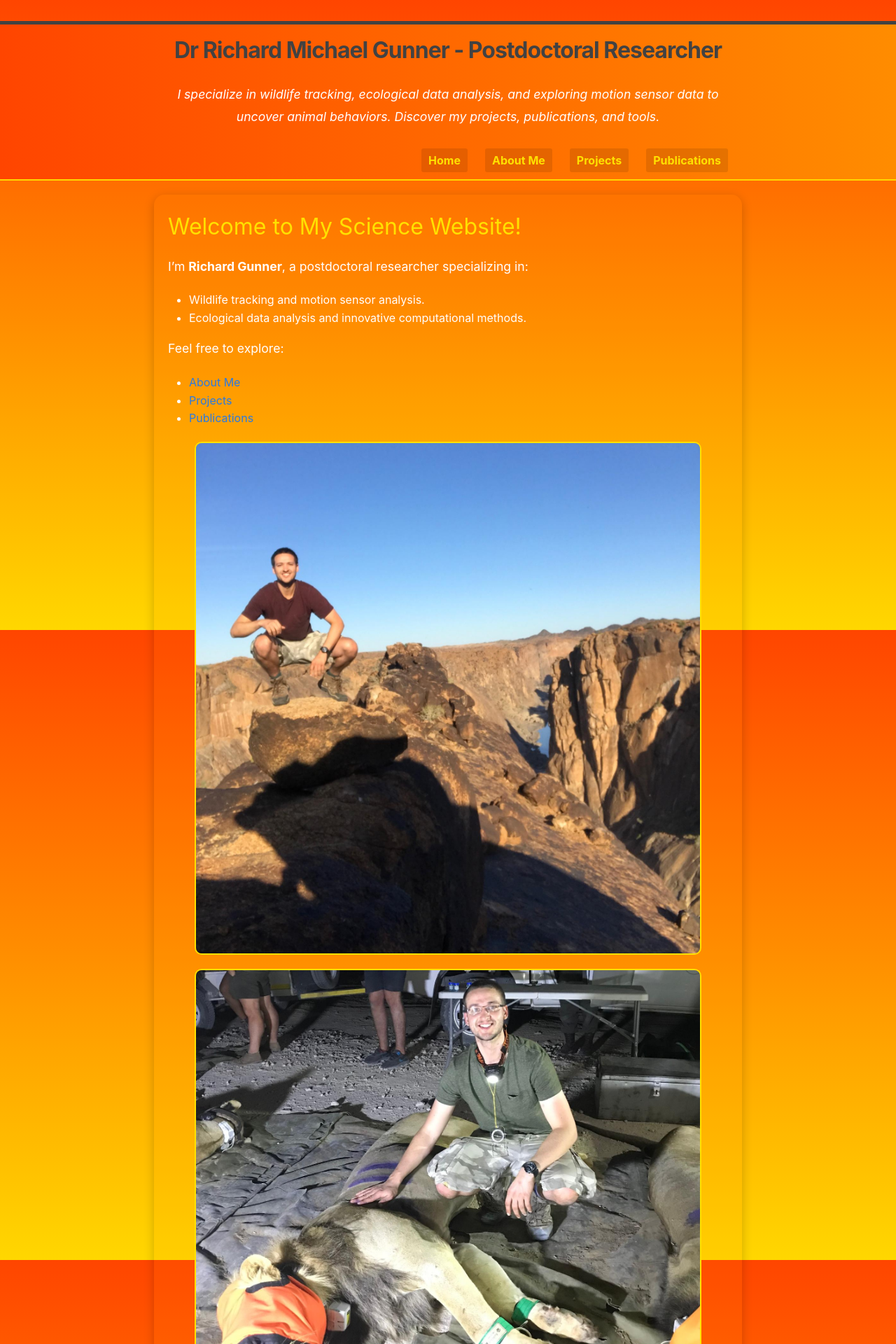
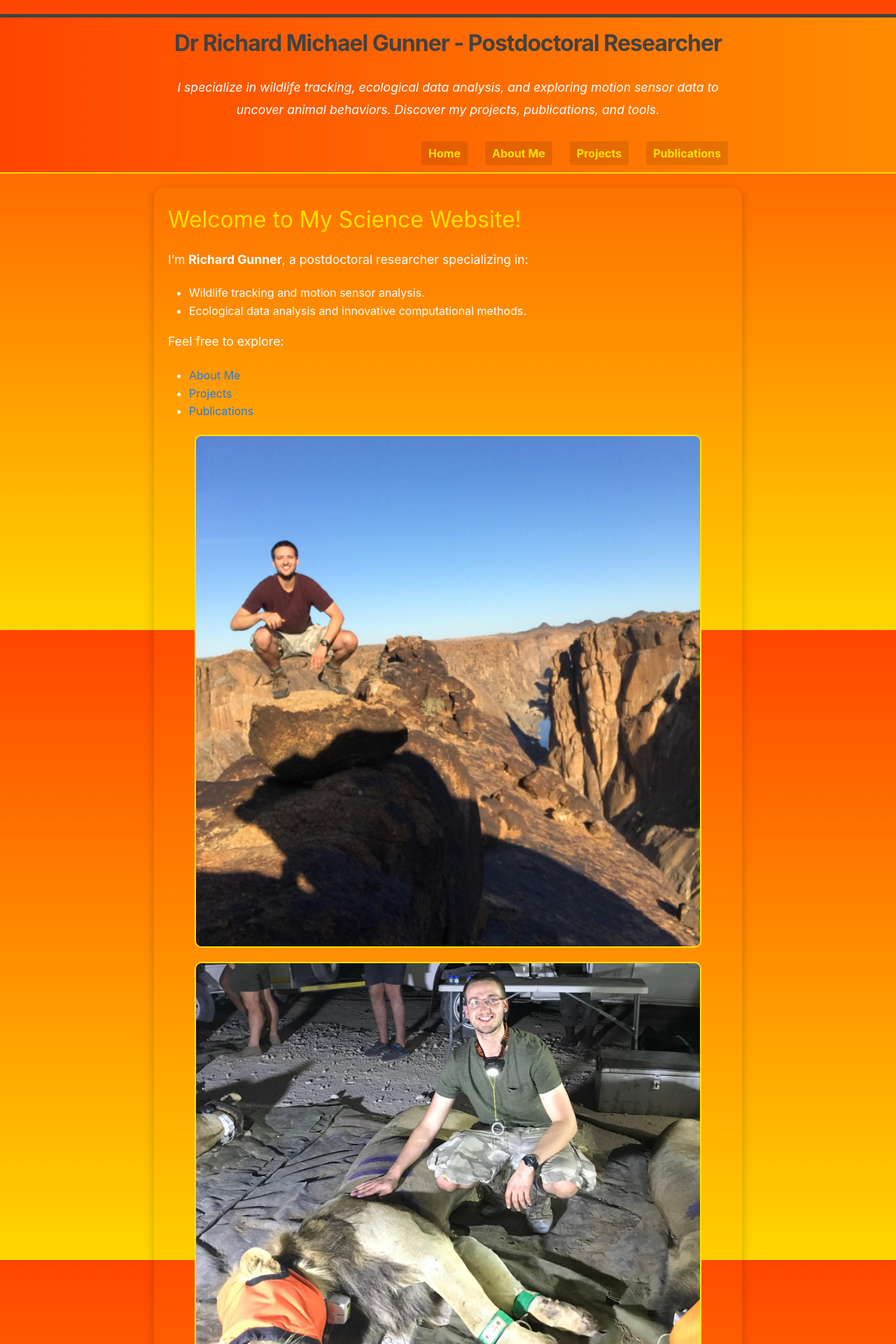
Before and after one commit to Richard6195/my-website, a Jekyll site: the page built from index.md, in a window 1280 px wide. Shown: the top 1920 px of the page at 70% size. Built offline with Jekyll 4.4.1, drawn with Linux system fonts in a browser that asks for light colours.

```diff
--- a/_sass/minima/_custom.scss
+++ b/_sass/minima/_custom.scss
@@ -4,7 +4,7 @@ body {
   line-height: 1.6;
   color: #ffffff; /* Set white text for better contrast */
   margin: 0;
-  padding-top: 10px;
+  padding: 0;
   background: linear-gradient(to bottom, #FF4500, #FF8C00, #FFD700); /* Sunset gradient */
   background-attachment: fixed; /* Ensures smooth scrolling */
 }
```
